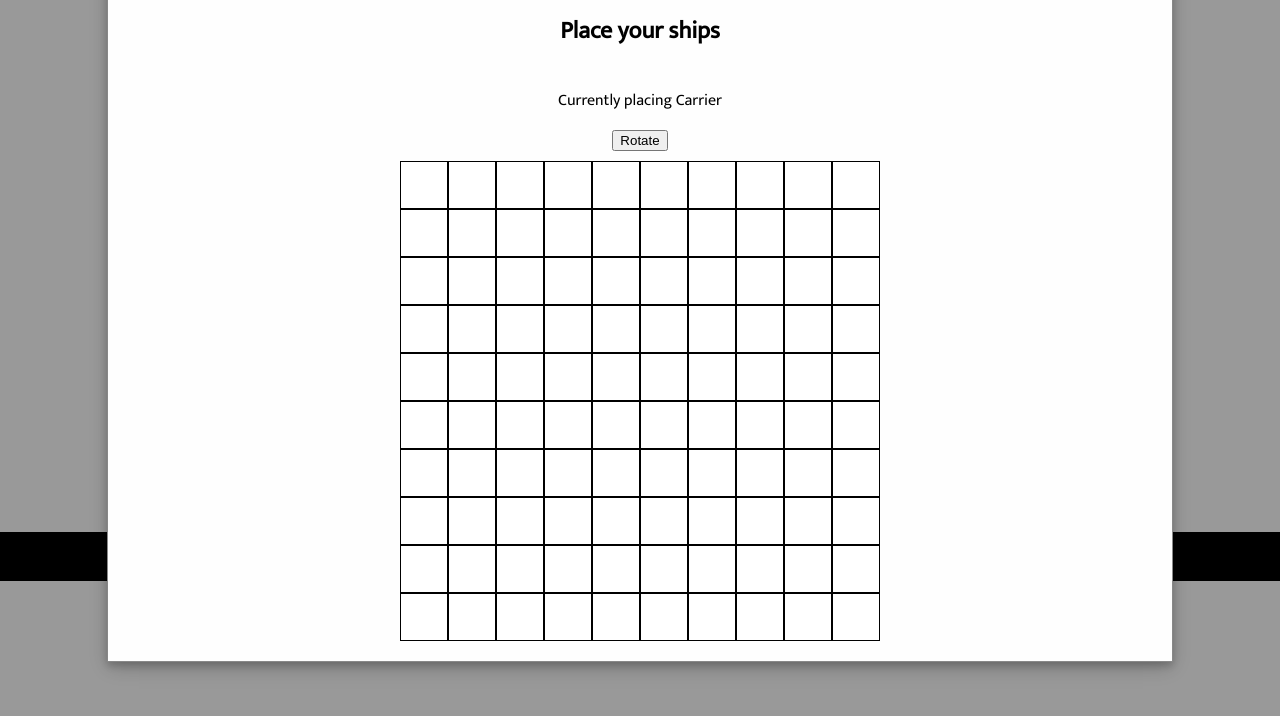
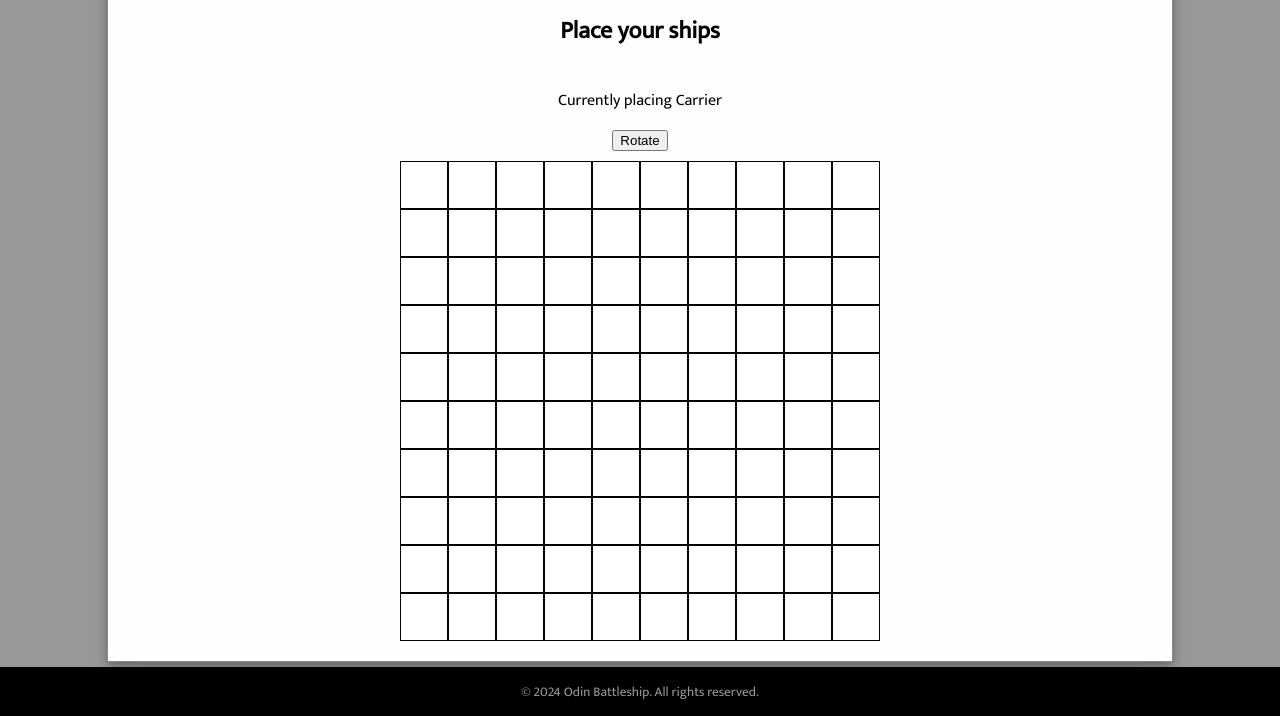
Before and after one commit to rjarrin/battleship, a website built with webpack: page src/index.html in a window 1280 px wide. Shown: the part 84-800 px from the top of the page. Built offline with nearby package versions, Linux system fonts and the light colour scheme.

Commit message:
Updated footer style

```diff
--- a/src/style.css
+++ b/src/style.css
@@ -10,12 +10,16 @@
 body {
     margin: 0;
     padding: 0;
+    min-height: 100vh;
+    display: flex;
+    flex-direction: column;
 }
 
 #main-container {
     display: flex;
     justify-content: space-evenly;
     padding: 20px;
+    flex-grow: 1;
 }
 
 #header {
@@ -130,10 +134,11 @@ body {
 footer {
     color: white;
     background-color: black;
-    margin-bottom: auto;
+    margin-bottom: 0;
     display: flex;
     align-items: center;
     justify-content: center;
     font-family: MyFont;
     font-size: smaller;
+    flex-shrink: 0;
 }
```
